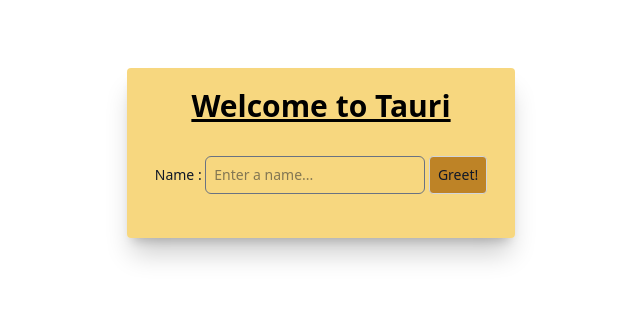
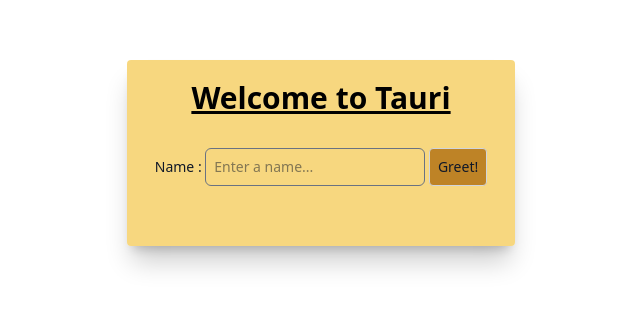
Before and after one commit to auroredea/tauri-playground, a website built with Vite: page hello-world/index.html in a window 1280 px wide. Shown: the part 247-556 px from the top of the page, without its empty margins (319-959 px from the left). Built offline with nearby package versions, Linux system fonts and the light colour scheme.

Commit message:
feat: min height for text

```diff
--- a/hello-world/index.html
+++ b/hello-world/index.html
@@ -10,7 +10,7 @@
 
 <body>
 <main class="flex justify-center items-center w-screen h-screen bg-gradient-to-b">
-    <div class="p-2 bg-yellow-500/50 rounded-sm text-center box-content shadow-xl/20">
+    <div class="p-2 bg-yellow-500/50 rounded-sm text-center box-content shadow-xl/20 min-h-32">
         <h1 class="text-3xl font-bold underline p-3">Welcome to Tauri</h1>
         <div class="text-gray-900 text-sm p-5 gap-0.5">
             <form id="greet-form">
@@ -18,7 +18,7 @@
                 <input id="greet-input" placeholder="Enter a name..." class="border border-gray-500 rounded-md p-2"/>
                 <button type="submit" class="border border-gray-300 bg-yellow-700/70 rounded-sm p-2">Greet!</button>
             </form>
-            <p id="greet-msg" class="text-md font-bold pt-4"></p>
+            <p id="greet-msg" class="text-md font-bold pt-4 h-8"></p>
         </div>
     </div>
 
```
